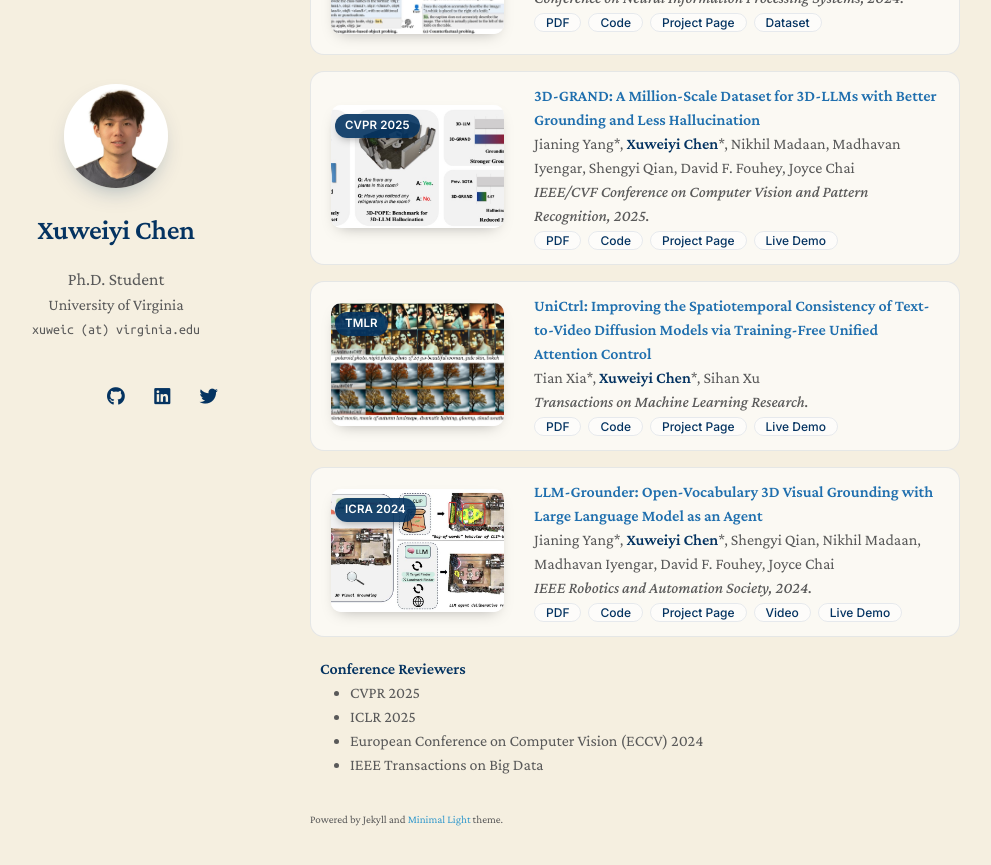
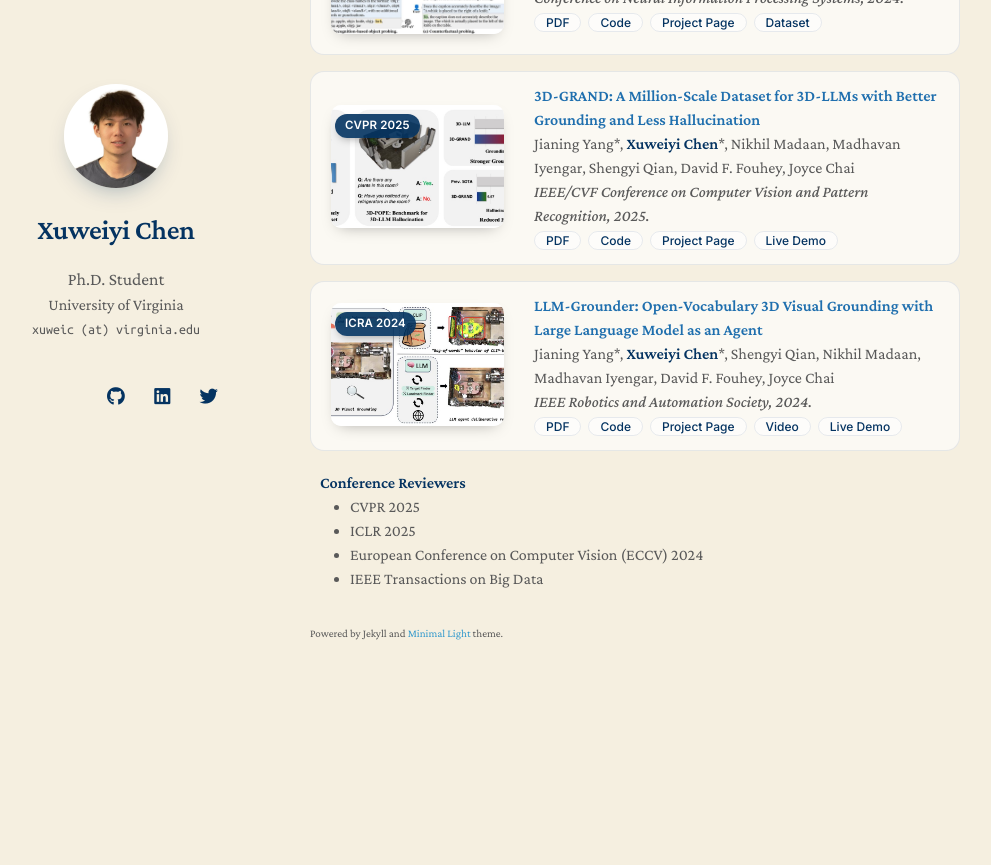
Before and after one commit to XuweiyiChen/xuweiyichen.github.io, a Jekyll site: the page built from index.md, in a window 1280 px wide and 900 px high, scrolled down 2572 px. Shown: the top 865 px of the window, without its empty margins (160-1151 px from the left). Built offline with Jekyll 4.4.1, drawn with Linux system fonts in a browser that asks for light colours; nearby versions of some CDN libraries; a style sheet for code colours, icons or effects is not loaded; our own code applies the rules of GitHub Pages for plain Markdown files; after the commit the page ends 3286 px from its top, so only the background shows below that.

Commit message:
Selected Publications: remove UniCtrl and its thumbnail

```diff
--- a/_data/publications.yml
+++ b/_data/publications.yml
@@ -82,16 +82,6 @@ main:
     conference_short: CVPR 2025
     conference: IEEE/CVF Conference on Computer Vision and Pattern Recognition, 2025.
 
-  - title: "UniCtrl: Improving the Spatiotemporal Consistency of Text-to-Video Diffusion Models via Training-Free Unified Attention Control"
-    authors: "Tian Xia*, Xuweiyi Chen*, Sihan Xu"
-    pdf: https://arxiv.org/pdf/2403.02332.pdf
-    code: https://github.com/XuweiyiChen/UniCtrl
-    page: https://unified-attention-control.github.io/
-    livedemo: https://huggingface.co/spaces/Xuweiyi/UniCtrl
-    image: ./assets/img/teaser_pic.jpg
-    conference_short: TMLR
-    conference: Transactions on Machine Learning Research.
-
   - title: "LLM-Grounder: Open-Vocabulary 3D Visual Grounding with Large Language Model as an Agent"
     authors: "Jianing Yang*, Xuweiyi Chen*, Shengyi Qian, Nikhil Madaan, Madhavan Iyengar, David F. Fouhey, Joyce Chai"
     conference_short: ICRA 2024
```
Also changed, not shown: assets/img/teaser_pic.jpg (deleted).
